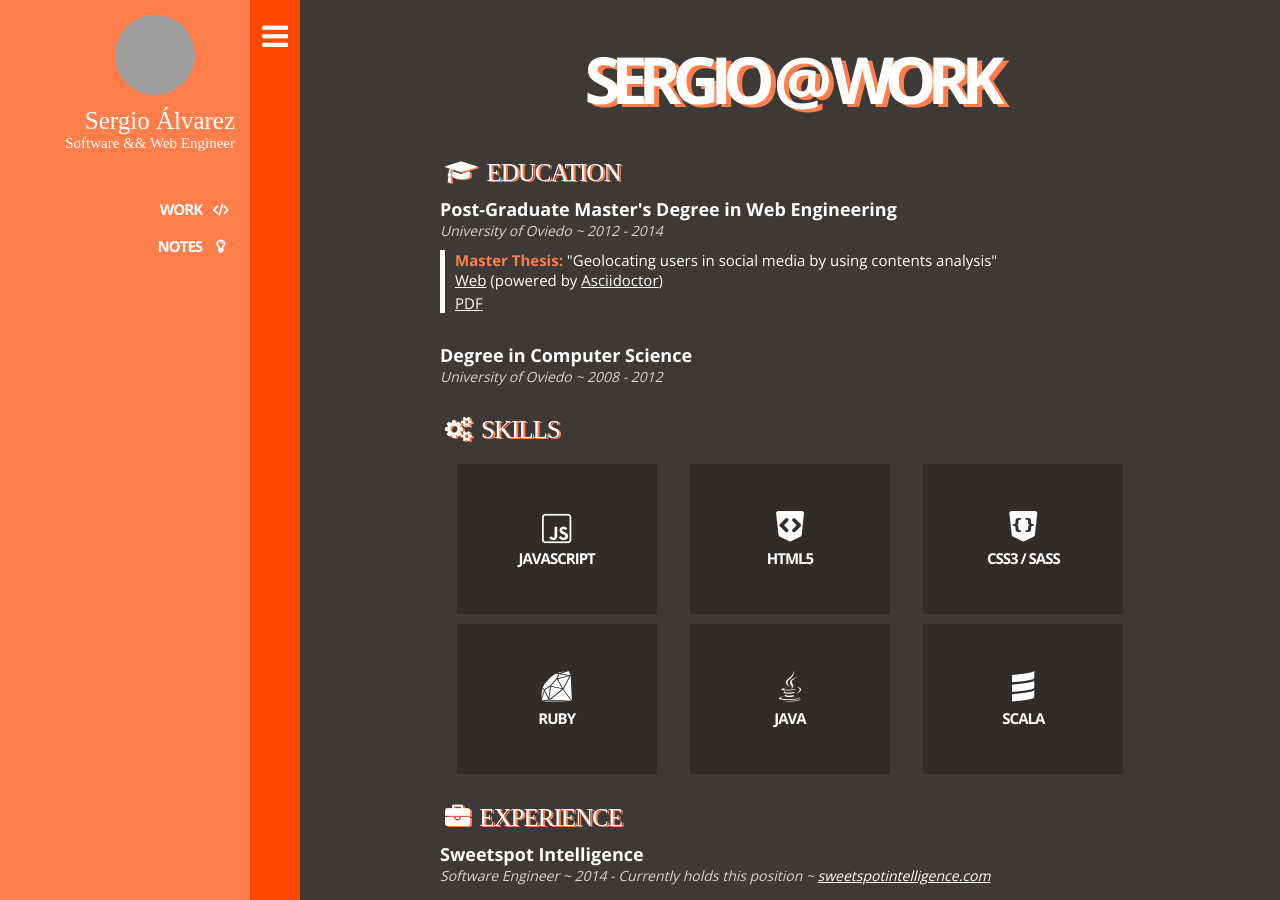
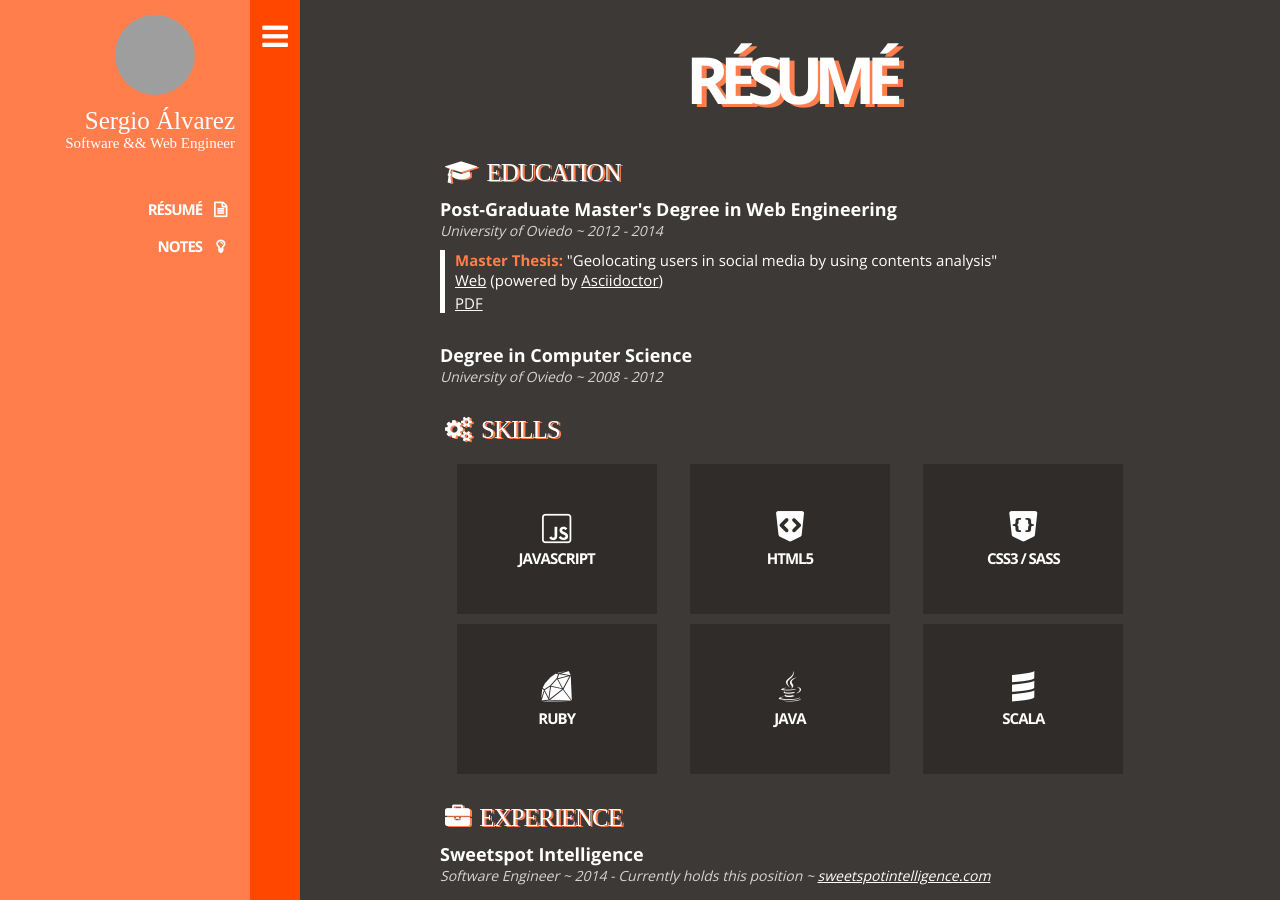
Before and after one commit to sergioalvz/sergioalvz.github.io, a Jekyll site: the page built from resume/index.html, in a window 1280 px wide and 900 px high. Built offline with Jekyll 4.4.1, drawn with Linux system fonts in a browser that asks for light colours; nearby versions of some CDN libraries; some web fonts are replaced; Markdown is read by kramdown in place of the engine named in the settings; grey boxes are pictures that could not be loaded.

Commit message:
Update some labels

```diff
--- a/_includes/sidebar.html
+++ b/_includes/sidebar.html
@@ -8,7 +8,7 @@
   </header>
   <nav>
     <ul>
-      <li><a href="/work">Work <i class="fa fa-code"></i></a></li>
+      <li><a href="/resume">Résumé <i class="fa fa-file-text-o"></i></a></li>
       <li><a href="/notes">Notes <i class="fa fa-lightbulb-o"></i></a></li>
     </ul>
   </nav>
--- a/work/index.html
+++ b/resume/index.html
@@ -1,12 +1,12 @@
 ---
 layout: default
-title: Work
+title: Résumé
 type: front-page
 ---
 
 <div class="content-wrapper">
   <section>
-    <h3>Sergio @ Work</h3>
+    <h3>Résumé</h3>
 
     <section class="resume">
       <div>
```
